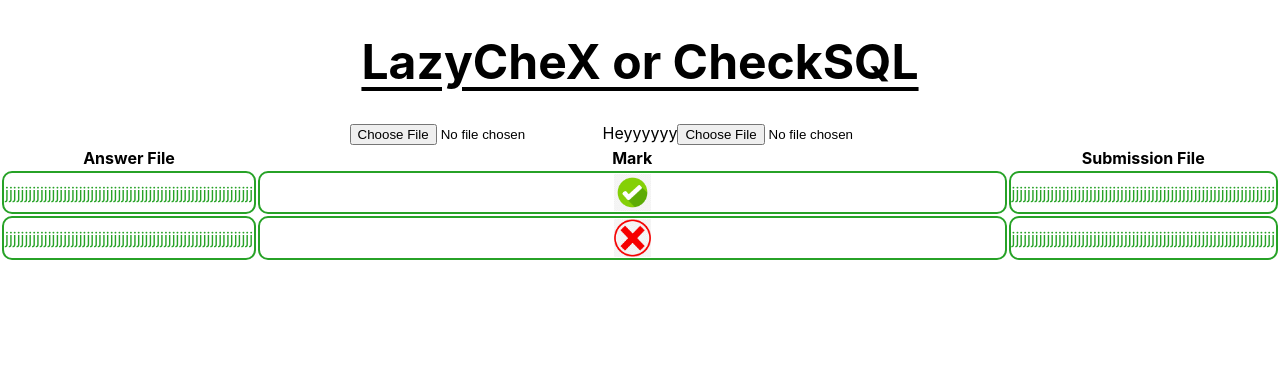
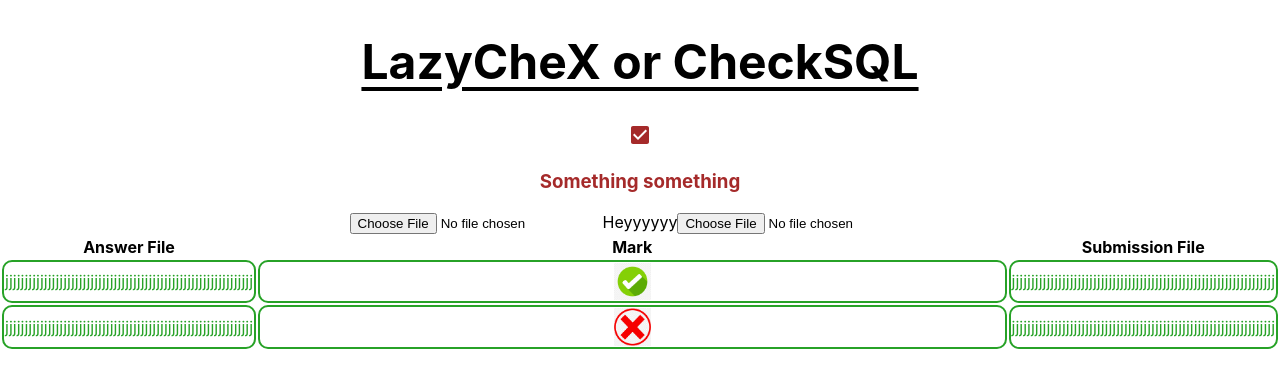
Before and after one commit to AshnahKhalidKhan/CheckSQL, a React (Create React App) app in the folder lazychex/: page / in a window 1280 px wide. Shown: the top 388 px of the page. Built offline with nearby package versions, Linux system fonts and the light colour scheme.

Commit message:
Kuch ho raha hai bhai...

```diff
--- a/lazychex/src/App.js
+++ b/lazychex/src/App.js
@@ -1,4 +1,5 @@
 import './App.css';
+import QueryBox from './Components/QueryBox/QueryBox';
 
 function App() {
   return (
@@ -7,6 +8,7 @@ function App() {
         <h1>LazyCheX or CheckSQL</h1>
       </div>
       <div style = {{width: '100%', textAlign: 'center', margin: 'auto'}}>
+        <QueryBox/>
         <label for = 'AnswerFileInput'></label>
         <input id = 'AnswerFileInput' type = 'file' placeholder = 'Answer file goes here' style = {{textAlign: 'center', margin: 'auto'}}></input>
         <label for = 'AnswerFileInput'>Heyyyyyy</label>
--- /dev/null
+++ b/lazychex/src/Components/QueryBox/QueryBox.css
@@ -0,0 +1,4 @@
+.Help
+{
+    color: brown;
+}
--- /dev/null
+++ b/lazychex/src/Components/QueryBox/QueryBox.js
@@ -0,0 +1,13 @@
+import './QueryBox.css';
+import { CheckBox } from '@mui/icons-material';
+
+function QueryBox() {
+    return (
+        <div className = 'Help'>
+            <CheckBox/>
+            <h3>Something something</h3>
+        </div>
+    );
+}
+
+export default QueryBox;
```
